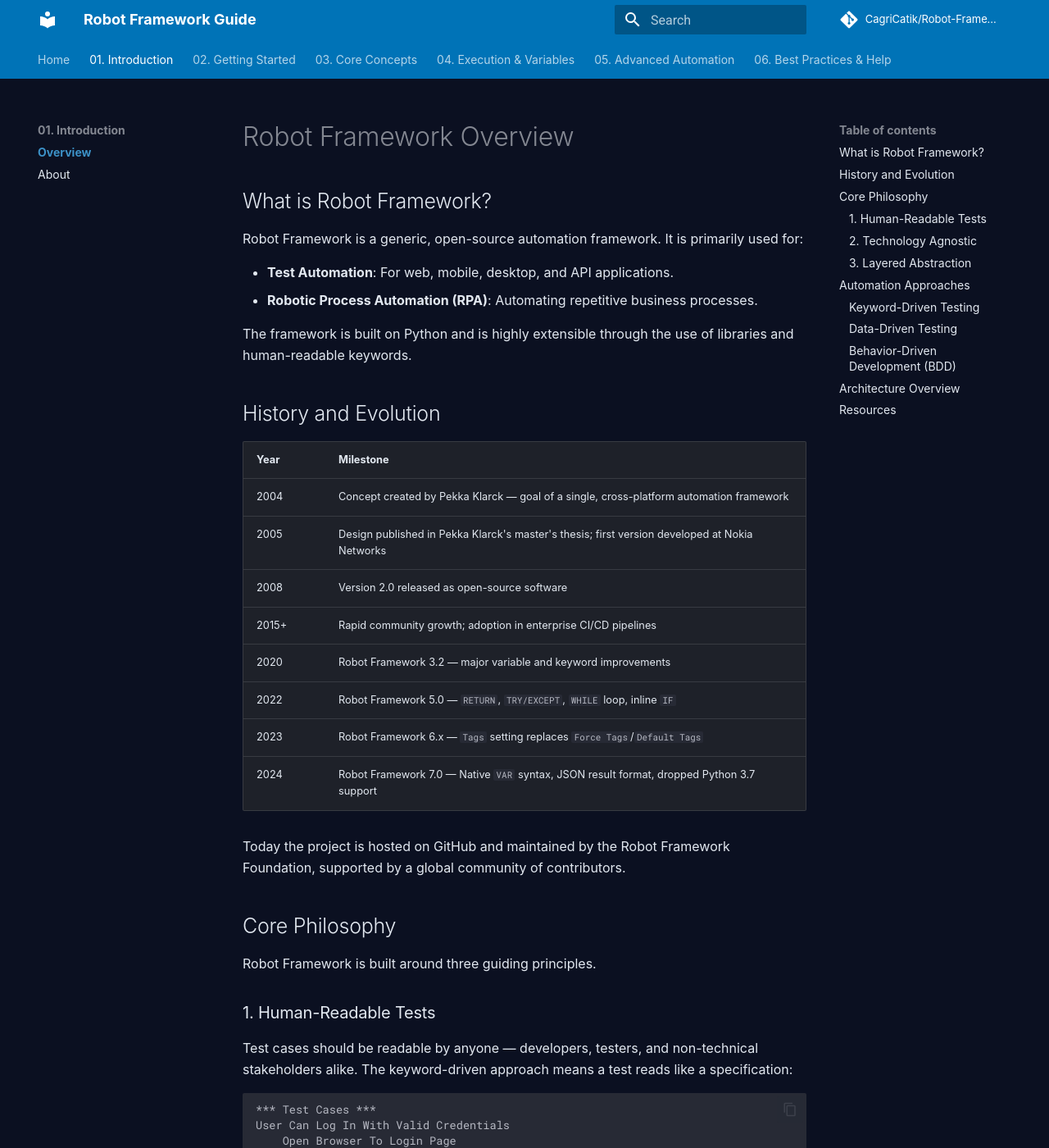
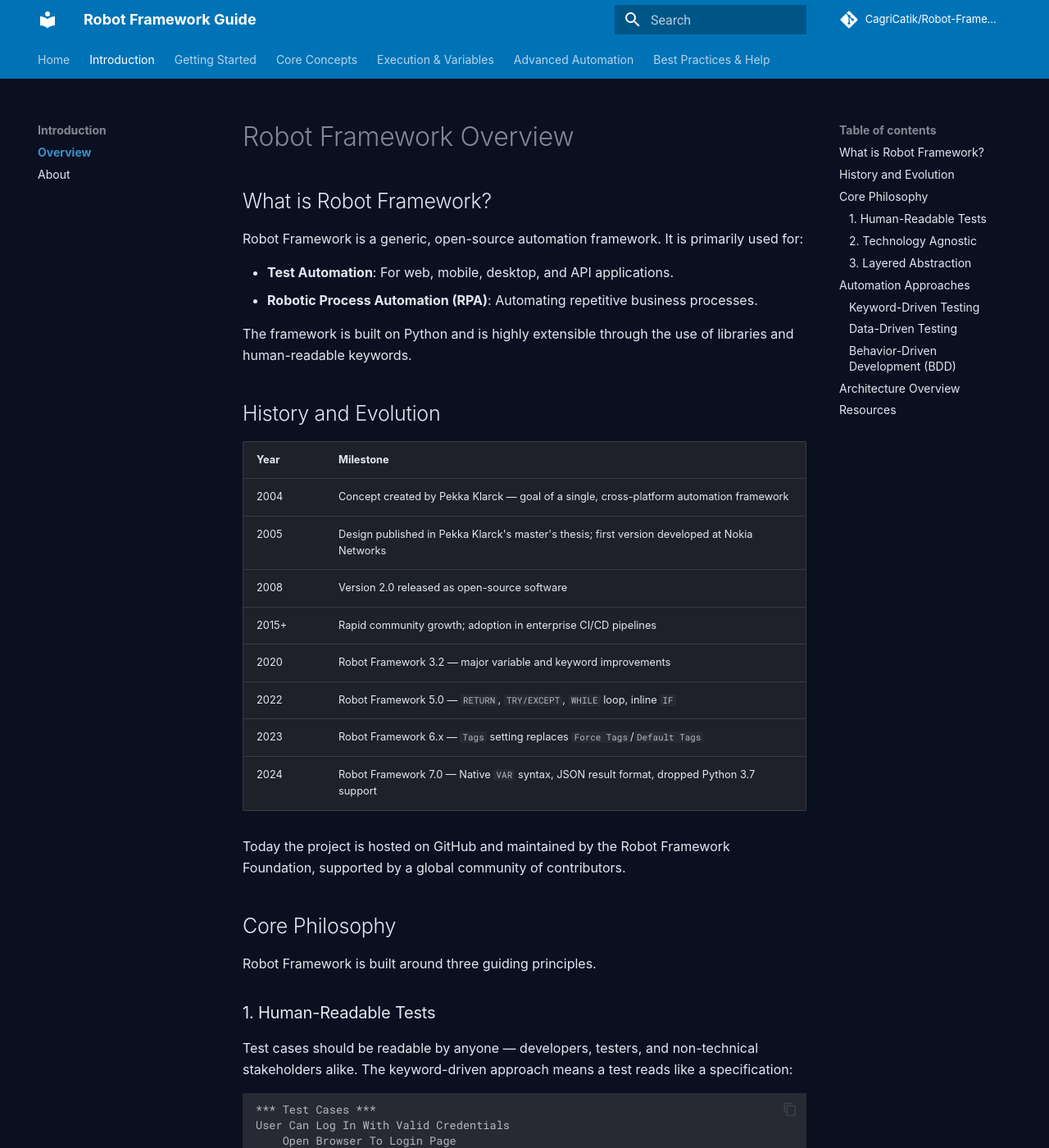
Before and after one commit to CagriCatik/Robot-Framework, an MkDocs documentation site: the page built from docs/01_overview.md, in a window 1280 px wide and 1400 px high. Shown: the whole window at 82% size. Built offline with MkDocs 1.6.1 and Material for MkDocs 9.7.7, drawn with Linux system fonts in a browser that asks for light colours; comment, search, counter and statistics services are not loaded.

Commit message:
mkdocs fixed

```diff
--- a/docs/stylesheets/extra.css
+++ b/docs/stylesheets/extra.css
@@ -147,11 +147,25 @@ html, body {
 /* Remove dark background from sidebar titles and active navigation items */
 .md-nav__title,
 .md-nav__item--active > .md-nav__link,
+.md-nav__item--section,
+.md-nav__item--section > .md-nav__title,
+.md-nav__item--section > .md-nav__link,
 .md-tabs__link--active,
-.md-tabs__item--active .md-tabs__link {
+.md-tabs__item--active .md-tabs__link,
+.md-nav__link:hover,
+.md-nav__title:hover {
     background: transparent !important;
     background-color: transparent !important;
     box-shadow: none !important;
+}
+
+/* Ensure no pseudo-elements are creating the background */
+.md-nav__item--active > .md-nav__link::before,
+.md-nav__item--active > .md-nav__link::after,
+.md-nav__item--section > .md-nav__title::before,
+.md-nav__item--section > .md-nav__title::after {
+    background: transparent !important;
+    background-color: transparent !important;
 }
 
 
--- a/mkdocs.yml
+++ b/mkdocs.yml
@@ -15,7 +15,6 @@ theme:
     - navigation.instant
     - navigation.tracking
     - navigation.tabs
-    - navigation.sections
     - navigation.top
     - toc.follow
     - search.suggest
@@ -57,22 +56,22 @@ extra_javascript:
 
 nav:
   - Home: index.md
-  - "01. Introduction":
+  - Introduction:
       - Overview: 01_overview.md
       - About: 02_about.md
-  - "02. Getting Started":
+  - Getting Started:
       - Installation: 03_installation.md
       - Configuration: 04_configuration.md
-  - "03. Core Concepts":
+  - Core Concepts:
       - Project Structure: 05_robot-project.md
       - Settings Section: 06_settings_section.md
       - Test Suites & Cases: 07_test_suites_and_cases.md
-  - "04. Execution & Variables":
+  - Execution & Variables:
       - Execution & Logging: 08_execution_and_logging.md
       - Variables Deep Dive: 09_variables_deep_dive.md
-  - "05. Advanced Automation":
+  - Advanced Automation:
       - User Keywords: 10_user_keywords.md
       - Resource Files: 11_resource_files.md
-  - "06. Best Practices & Help":
+  - Best Practices & Help:
       - Best Practices: 12_best_practices.md
       - Troubleshooting: 13_troubleshooting.md
```
